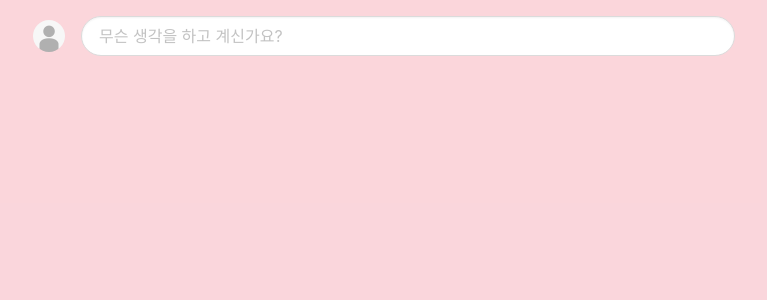
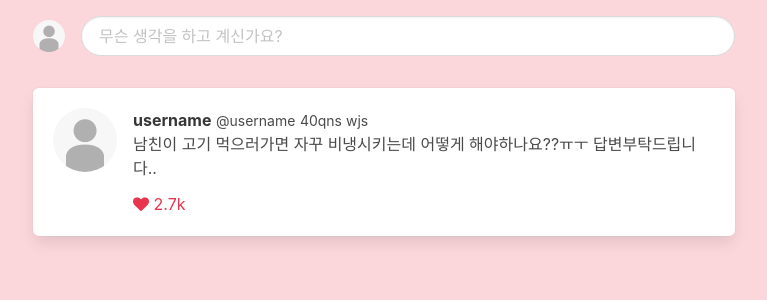
Before and after one commit to vennydev/coldNoodle, a Flask app: template templates/index.html in a window 1280 px wide. Shown: the part 52-352 px from the top of the page, without its empty margins (256-1023 px from the left). Run offline with Flask 2, Linux system fonts and the light colour scheme; the template is opened without the code that fills it, so the values that code supplies are empty; some libraries are stand-ins or nearby versions.

Commit message:
메인페이지 모달 ui 완성

```diff
--- a/templates/index.html
+++ b/templates/index.html
@@ -73,6 +73,140 @@
           </div>
         </div>
       </article>
+
+      <div class="modal" id="modal-post">
+        <div
+          class="modal-background"
+          onclick='$("#modal-post").removeClass("is-active")'
+        ></div>
+        <div class="modal-content">
+          <div class="box">
+            <!-- 가게명 -->
+            <input class="input is-normal" type="text" placeholder="가게명" />
+
+            <!-- 면발 별점 -->
+            <div class="select is-normal">
+              <select>
+                <option>------- 면발 -------</option>
+                <option>⭐</option>
+                <option>⭐⭐</option>
+                <option>⭐⭐⭐</option>
+                <option>⭐⭐⭐⭐</option>
+                <option>⭐⭐⭐⭐⭐</option>
+              </select>
+            </div>
+
+            <!-- 육수 별점 -->
+            <div class="select is-normal">
+              <select>
+                <option>------- 육수 -------</option>
+                <option>⭐</option>
+                <option>⭐⭐</option>
+                <option>⭐⭐⭐</option>
+                <option>⭐⭐⭐⭐</option>
+                <option>⭐⭐⭐⭐⭐</option>
+              </select>
+            </div>
+
+            <!-- 고명 별점 -->
+            <div class="select is-normal">
+              <select>
+                <option>------- 고명 -------</option>
+                <option>⭐</option>
+                <option>⭐⭐</option>
+                <option>⭐⭐⭐</option>
+                <option>⭐⭐⭐⭐</option>
+                <option>⭐⭐⭐⭐⭐</option>
+              </select>
+            </div>
+
+            <!-- 시원함 평가 -->
+            <div class="select is-normal">
+              <select>
+                <option>------- 시원함 -------</option>
+                <option>미지근해요</option>
+                <option>시원해요</option>
+                <option>걍얼음</option>
+                <option>살얼음</option>
+              </select>
+            </div>
+
+            <article class="media">
+              <div class="media-content">
+                <div class="field">
+                  <p class="control">
+                    <textarea
+                      id="textarea-post"
+                      class="textarea"
+                      placeholder="어떠셨나요?"
+                    ></textarea>
+                  </p>
+                </div>
+                <nav class="level is-mobile">
+                  <div class="level-left"></div>
+                  <div class="level-right">
+                    <div class="level-item">
+                      <a class="button is-sparta" onclick="post()"
+                        >포스팅하기</a
+                      >
+                    </div>
+                    <div class="level-item">
+                      <a
+                        class="button is-sparta is-outlined"
+                        onclick='$("#modal-post").removeClass("is-active")'
+                        >취소</a
+                      >
+                    </div>
+                  </div>
+                </nav>
+              </div>
+            </article>
+          </div>
+        </div>
+        <button
+          class="modal-close is-large"
+          aria-label="close"
+          onclick='$("#modal-post").removeClass("is-active")'
+        ></button>
+      </div>
+    </section>
+    <section class="section">
+      <div id="post-box" class="container">
+        <div class="box">
+          <article class="media">
+            <div class="media-left">
+              <a class="image is-64x64" href="#">
+                <img class="is-rounded" src={{ url_for("static",
+                filename="profile_pics/profile_placeholder.png") }} alt="Image">
+              </a>
+            </div>
+            <div class="media-content">
+              <div class="content">
+                <p>
+                  <strong>username</strong> <small>@username</small>
+                  <small>40qns wjs</small>
+                  <br />
+                  남친이 고기 먹으러가면 자꾸 비냉시키는데 어떻게
+                  해야하나요??ㅠㅜ 답변부탁드립니다..
+                </p>
+              </div>
+              <nav class="level is-mobile">
+                <div class="level-left">
+                  <a
+                    class="level-item is-sparta"
+                    aria-label="heart"
+                    onclick="toggle_like('', 'heart')"
+                  >
+                    <span class="icon is-small"
+                      ><i class="fa fa-heart" aria-hidden="true"></i></span
+                    >&nbsp;<span class="like-num">2.7k</span>
+                  </a>
+                </div>
+              </nav>
+            </div>
+          </article>
+        </div>
+      </div>
     </section>
   </body>
 </html>
```
